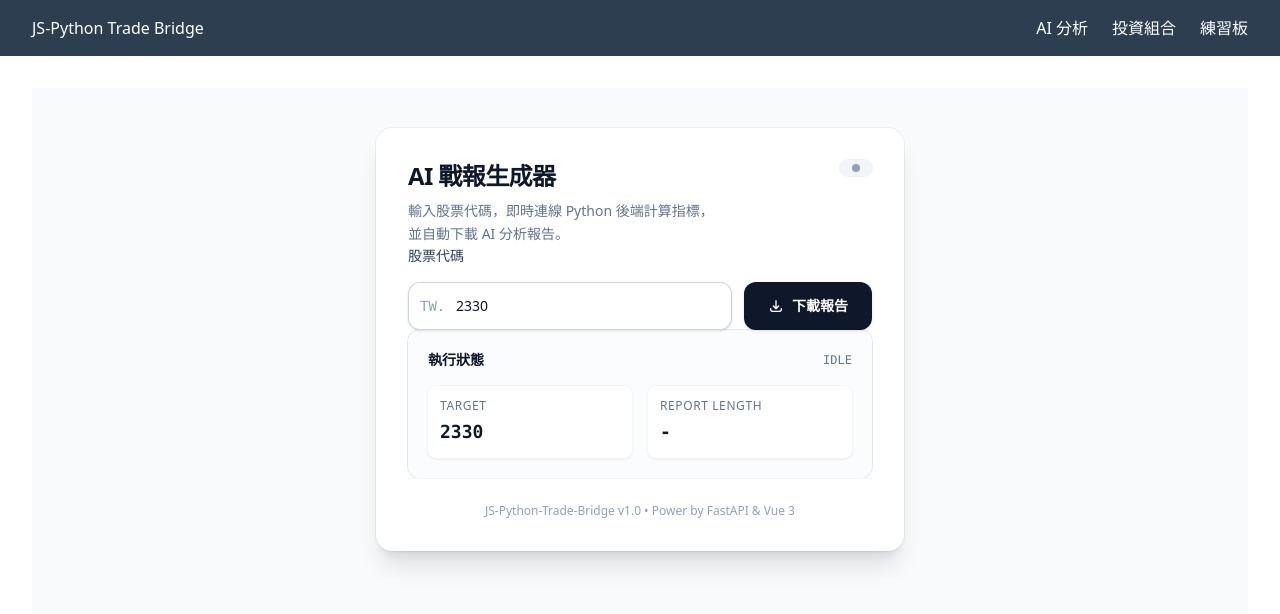
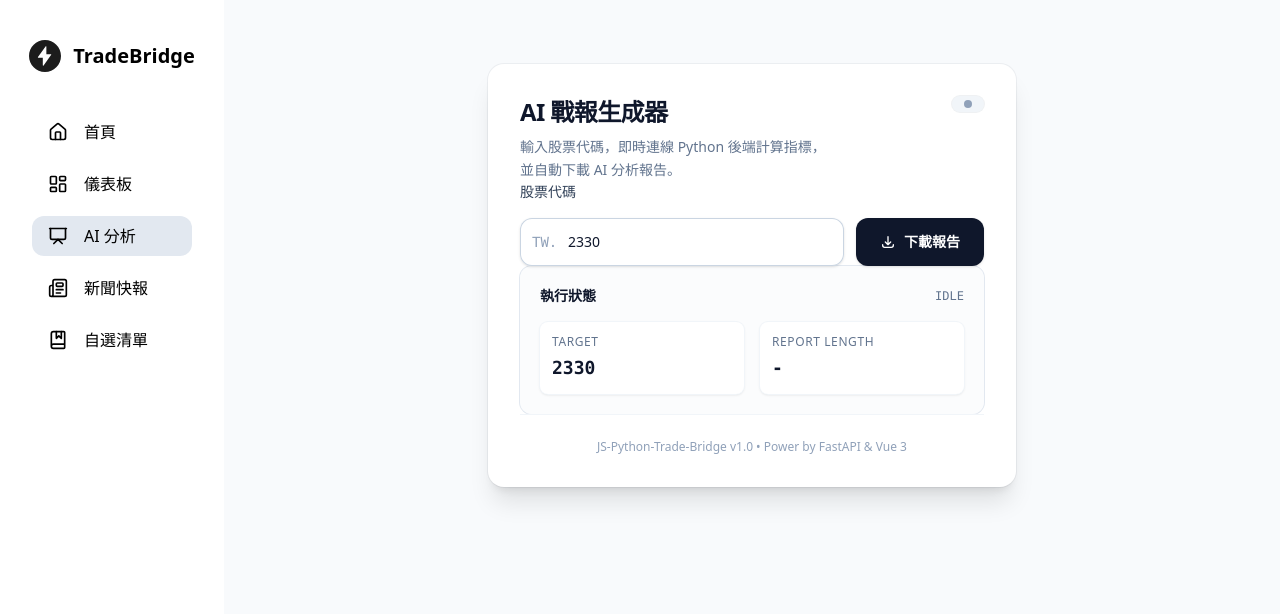
Before and after one commit to thomas021115/JS-Python-Trade-Bridge, a Vue app in the folder web/: page /aianalysis in a window 1280 px wide. Shown: the top 614 px of the page. Built offline with nearby package versions, Linux system fonts and the light colour scheme; no server answers.

Commit message:
refactor(app): overhaul root component structure
- 修改 App.vue的結構，簡化組件層級，移除不必要的組件

```diff
--- a/web/src/App.vue
+++ b/web/src/App.vue
@@ -1,43 +1,17 @@
+<script setup lang="ts">
+import Sidebar from '@/components/layout/Sidebar.vue';
+</script>
+
 <template>
-	<div id="app">
-		<!-- 導覽列 -->
-		<nav class="navbar">
-			<div class="nav-brand">JS-Python Trade Bridge</div>
-			<div class="nav-links">
-				<router-link to="/">AI 分析</router-link>
-				<router-link to="/portfolio">投資組合</router-link>
-				<router-link to="/todo">練習板</router-link>
-			</div>
-		</nav>
+	<div class="flex h-screen bg-slate-50 overflow-hidden">
+		<Sidebar class="flex-shrink-0" />
 
-		<!-- 頁面呈現區域 -->
-		<main class="container">
-			<router-view></router-view>
-		</main>
+		<div class="flex-1 flex flex-col min-w-0">
+			<main class="flex-1 overflow-auto p-6">
+				<router-view></router-view>
+			</main>
+		</div>
 	</div>
 </template>
 
-<style scoped>
-.navbar {
-	display: flex;
-	justify-content: space-between;
-	padding: 1rem 2rem;
-	background-color: #2c3e50;
-	color: white;
-}
-.nav-links a {
-	color: white;
-	margin-left: 1.5rem;
-	text-decoration: none;
-}
-.nav-links a.router-link-active {
-	font-weight: bold;
-	color: #42b983;
-}
-.container {
- 	width: 100%;
-	max-width: 1900px;
-  	margin: 0 auto;
-  	padding: 2rem;
-}
-</style>
+<style></style>
```
